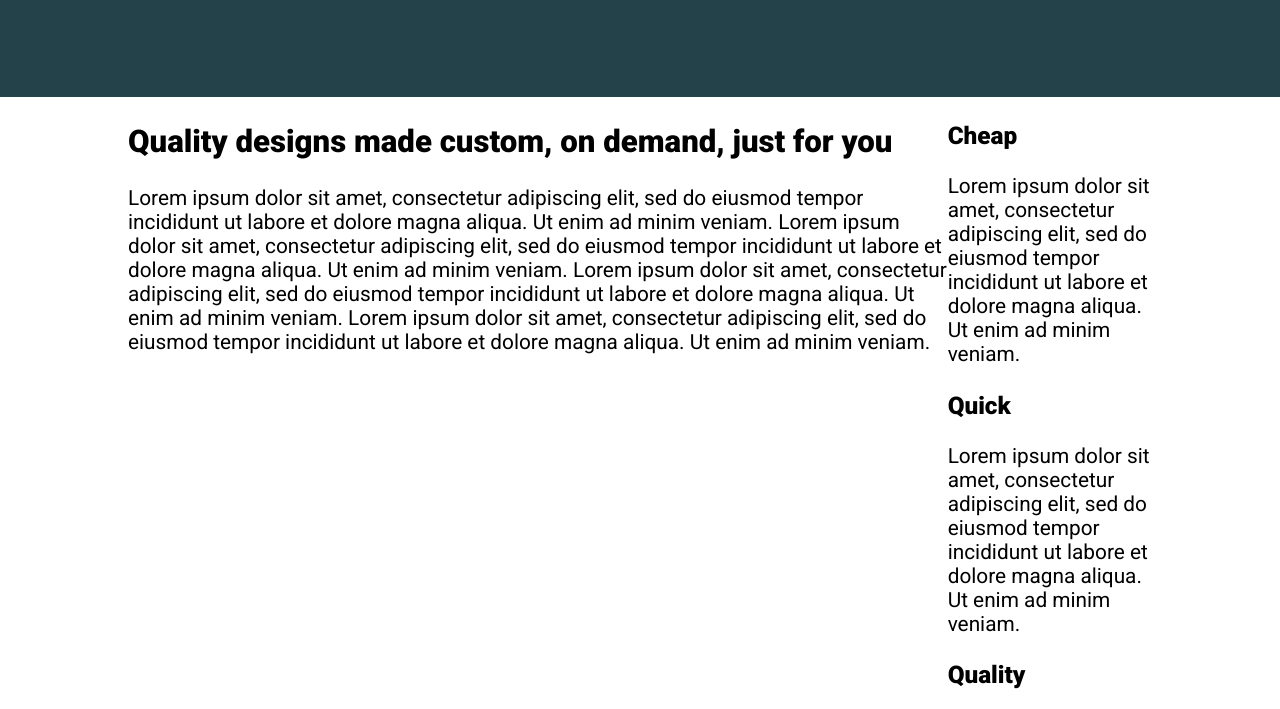
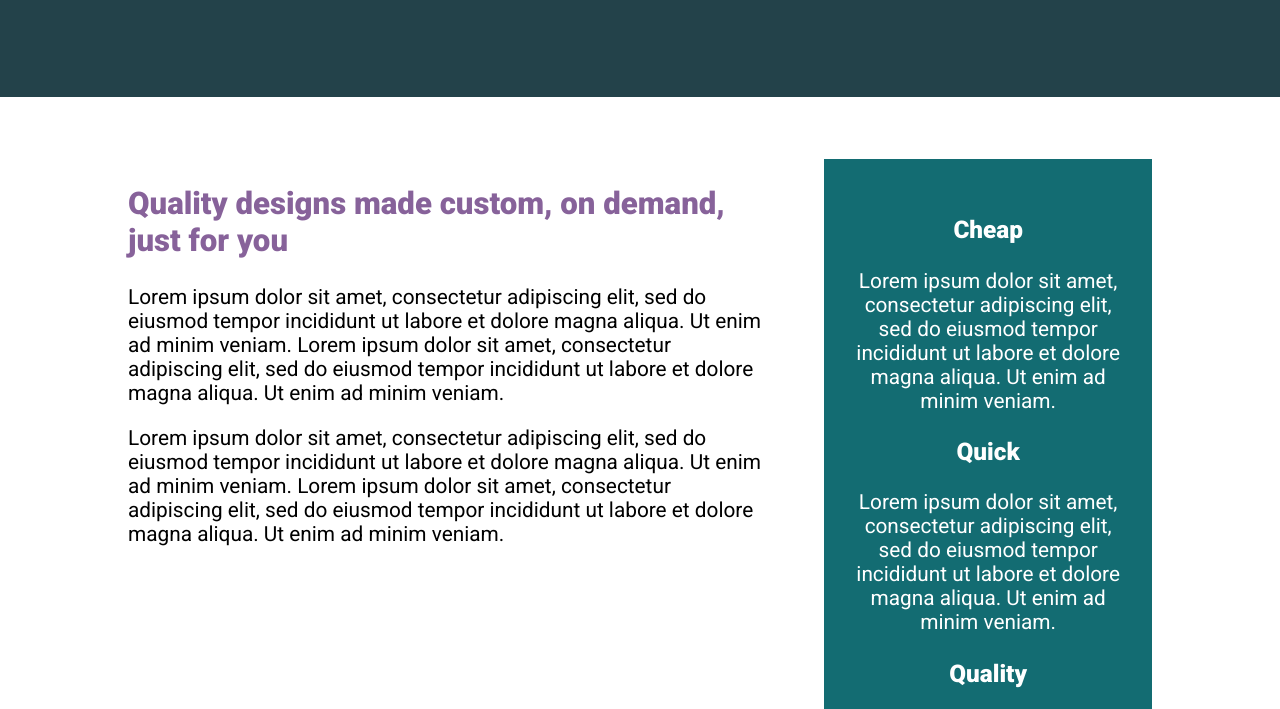
Before and after one commit to anabfuentes/responsive-image-challenge, a plain HTML site: page index.html in a window 1280 px wide. Shown: the part 439-1148 px from the top of the page. Drawn offline with Linux system fonts and the light colour scheme.

Commit message:
Completed styling

```diff
--- a/index.html
+++ b/index.html
@@ -36,7 +36,9 @@
           eiusmod tempor incididunt ut labore et dolore magna aliqua. Ut enim ad
           minim veniam. Lorem ipsum dolor sit amet, consectetur adipiscing elit,
           sed do eiusmod tempor incididunt ut labore et dolore magna aliqua. Ut
-          enim ad minim veniam. Lorem ipsum dolor sit amet, consectetur
+          enim ad minim veniam.
+        </p>
+        <p>Lorem ipsum dolor sit amet, consectetur
           adipiscing elit, sed do eiusmod tempor incididunt ut labore et dolore
           magna aliqua. Ut enim ad minim veniam. Lorem ipsum dolor sit amet,
           consectetur adipiscing elit, sed do eiusmod tempor incididunt ut
--- a/style.css
+++ b/style.css
@@ -31,6 +31,10 @@ h1 {
     margin-top: 0;
 }
 
+.section-title {
+    color: #87629A;
+}
+
 .container {
     width: 80%;
     max-width: 1100px;
@@ -45,14 +49,6 @@ h1 {
     /* can't use yet */
     /* gap: 100px; */
 }
-
-/* .col {
-    these are now flex items
-}*/
-
-/*.col + .col {
-    margin-left: 30px;
-}*/
 
 .hero {
     padding: 100px 0;
@@ -87,3 +83,20 @@ h1 {
 .btn:focus {
     opacity: .75;
 }
+
+.main {
+    margin-top: 3em;
+}
+
+.main-text {
+    width: 62%;
+
+}
+
+.sidebar {
+    width: 32%;
+    text-align: center;
+    background-color: #136C72;
+    color: white;
+    padding: 2rem;
+}
```
